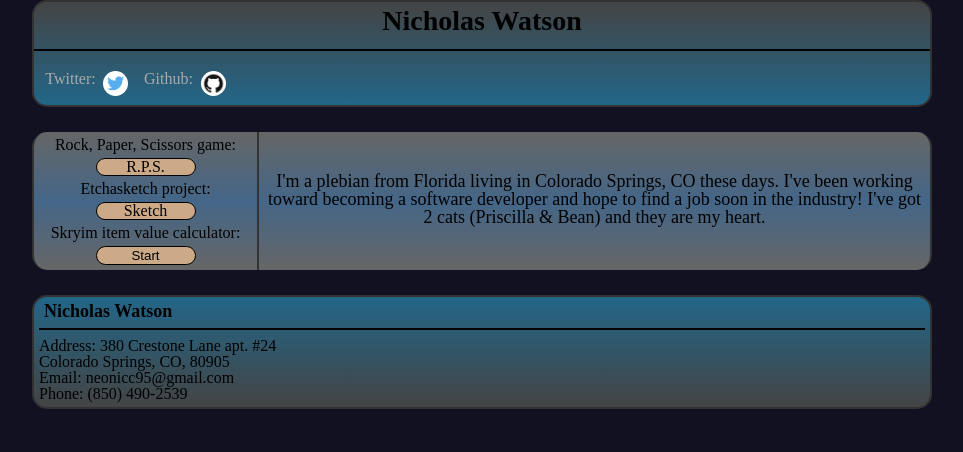
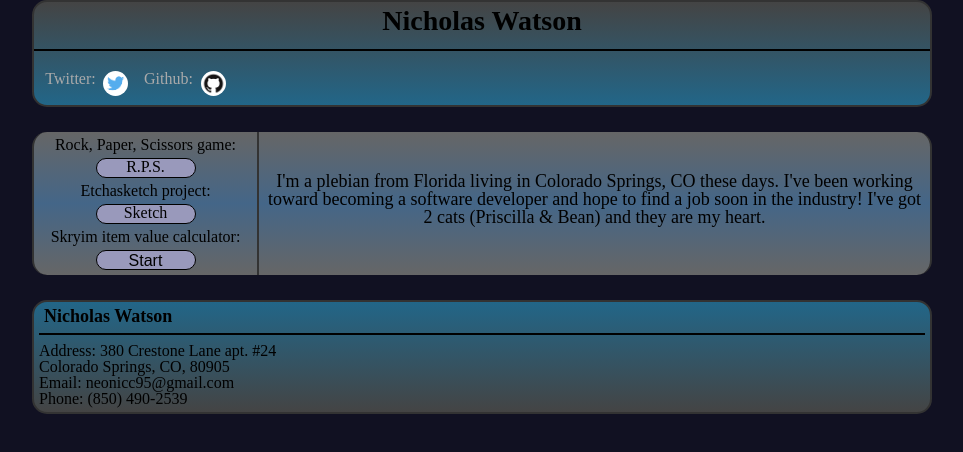
Before and after one commit to Neofluffybox/Neofluffybox.github.io, a plain HTML site: page index.html in a window 1280 px wide. Shown: the whole page, without its empty margins (158-1121 px from the left). Drawn offline with Linux system fonts and the light colour scheme.

Commit message:
changing the button colors

```diff
--- a/stylesheets/stylie.css
+++ b/stylesheets/stylie.css
@@ -138,16 +138,22 @@ nav {
     margin-bottom: 25px;
 }
     .navbuttons{
+        background-color: #9999bb;
+        border: 1px solid black;
+        border-radius: 25px;
+        color: black;
         display: block;
-        width: 80px;
+        height: 20px;
         margin: auto;
         margin-top: 5px;
-        border: 1px solid black;
-        border-radius: 25px;
+        width: 80px;
         text-align: center;
-        background-color: #ccaa88;
         text-decoration: none;
-        color: black;
+    }
+    #skyrim {
+        height: 20px;
+        font-size: 16px;
+        background-color: #9999bb;
     }
     nav ul li{
         margin: 5px;
```
